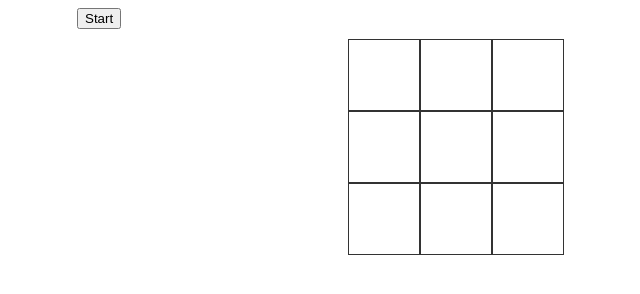
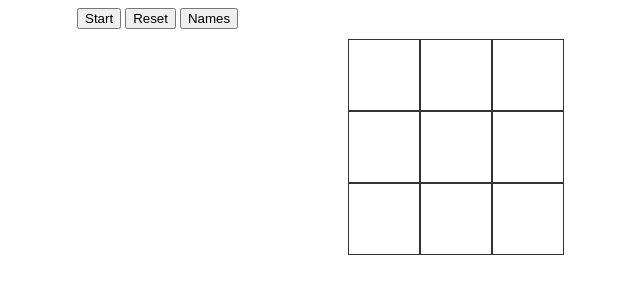
Before and after one commit to DeanPooler/tictactoe, a plain HTML site: page index.html in a window 1280 px wide. Shown: the whole page, without its empty margins (247-887 px from the left). Drawn offline with Linux system fonts and the light colour scheme.

Commit message:
Add game interaction buttons

```diff
--- a/index.html
+++ b/index.html
@@ -8,6 +8,8 @@
     <div id="wrapper">
         <div id="controls">
             <button id="start">Start</button>
+            <button id="reset">Reset</button>
+            <button id="names">Names</button>
         </div>
         <div id="display"></div>
     </div>
```
